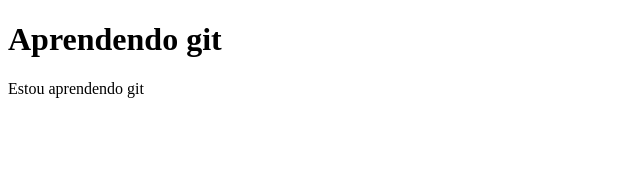
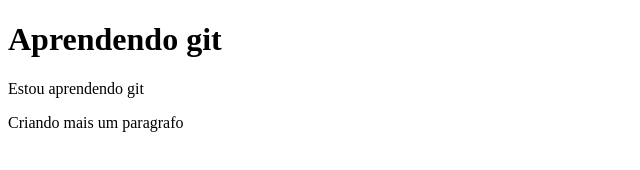
Before and after one commit to Strephonn/projeto_html, a plain HTML site: page index.html in a window 1280 px wide. Shown: the whole page, without its empty margins (0-640 px from the left). Drawn offline with Linux system fonts and the light colour scheme.

Commit message:
Nova demanda

```diff
--- a/index.html
+++ b/index.html
@@ -9,5 +9,6 @@
 <body>
     <h1>Aprendendo git</h1>
     <p>Estou aprendendo git</p>
+    <p>Criando mais um paragrafo</p>
 </body>
 </html>
```
